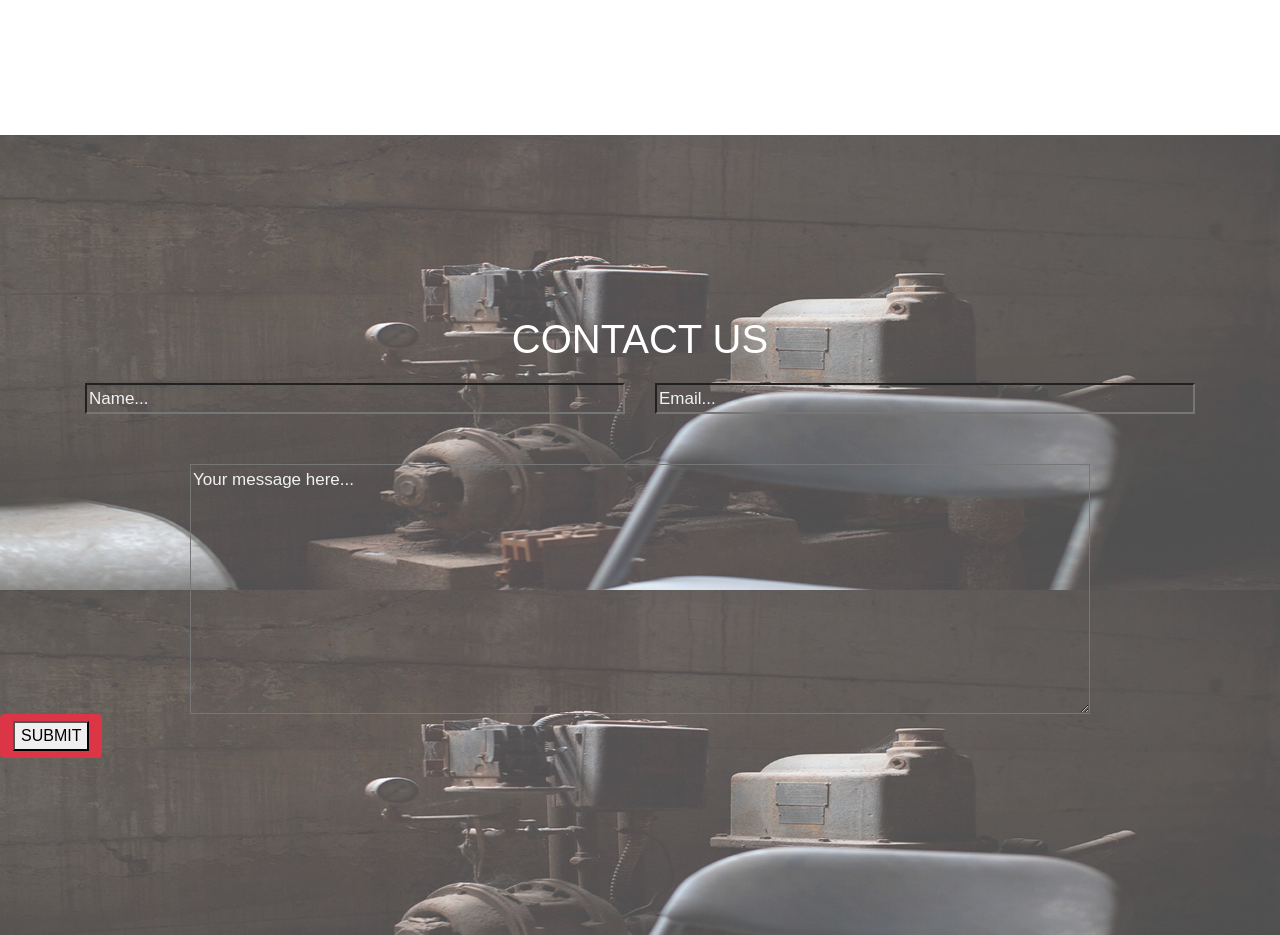
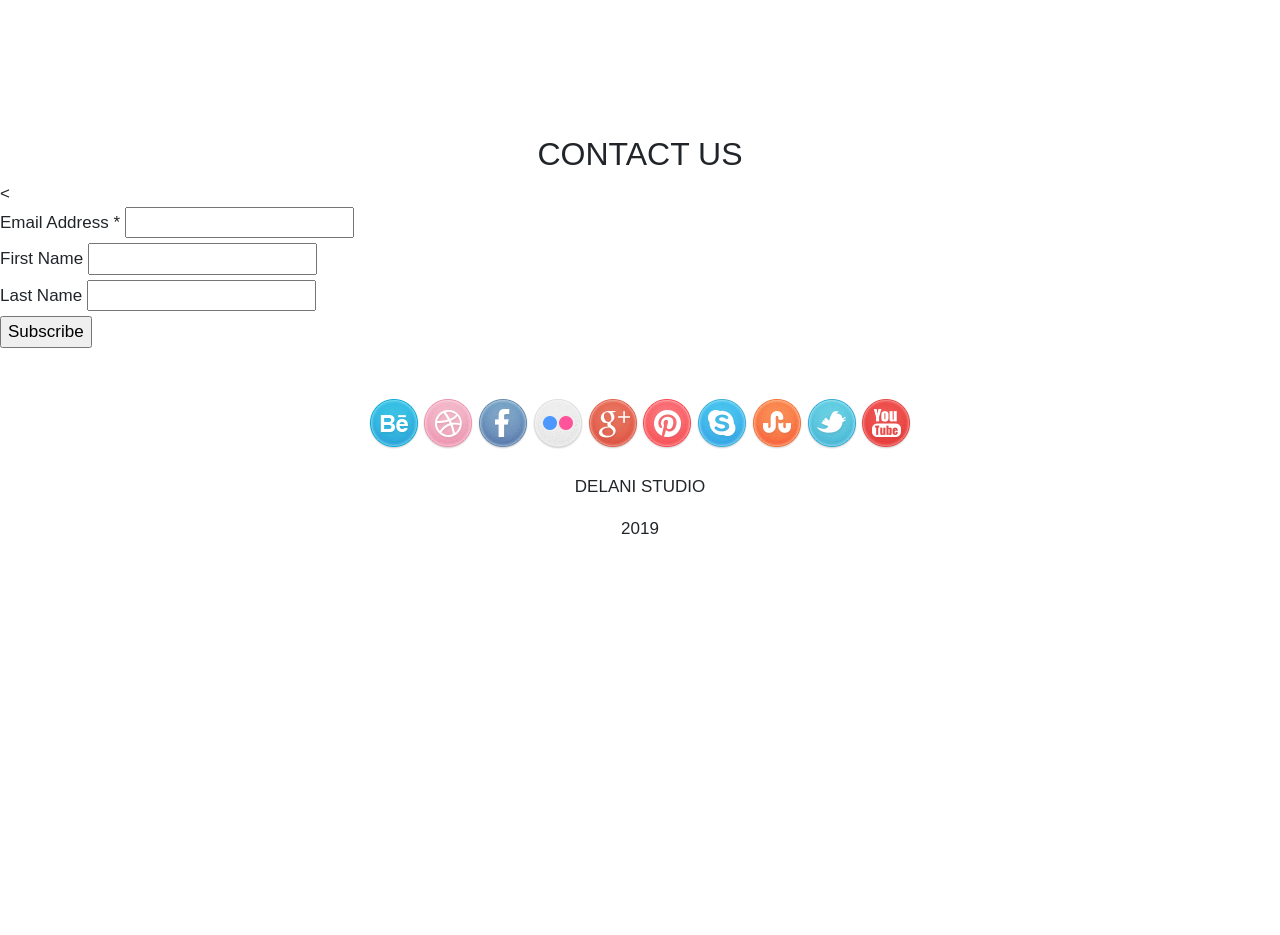
Before and after one commit to davidzeck/Delani_studio, a plain HTML site: page index.html in a window 1280 px wide. Shown: the part 2380-3315 px from the top of the page. After the commit the page ends 2937 px from the top, so only its background shows below. Drawn offline with Linux system fonts and the light colour scheme.

Commit message:
modified html part

```diff
--- a/css/style.css
+++ b/css/style.css
@@ -189,3 +189,6 @@ body {
 .clr{
   clear:both;
 }
+.pp{
+  background-image: url(image);
+}
--- a/index.html
+++ b/index.html
@@ -1,5 +1,6 @@
 <!DOCTYPE html>
 <html lang="en">
+
 <head>
     <meta charset="UTF-8">
     <meta name="viewport" content="width=device-width, initial-scale=1.0">
@@ -9,17 +10,17 @@
 
     <title>Delani_studio</title>
 </head>
+
 <body class="delta">
     <div class="container-fluid">
         <div class="head">
-            <img src="image/assets/logo/logo.png" alt ="delani" class="logos" >
+            <img src="image/assets/logo/logo.png" alt="delani" class="logos">
 
             <div class="introduction">
                 <h1>WELCOME</h1>
                 <h2> TO DELANI STUDIO</h2>
                 <h6>AMAZING PEOLE ARE MAKING AMAZING DESIGNS IN A FUN ENVIRONMENT</h6>
-                <img src="image/assets/mouse_click.png" alt="mouse-click"
-            class="click">
+                <img src="image/assets/mouse_click.png" alt="mouse-click" class="click">
 
             </div>
         </div>
@@ -33,19 +34,21 @@
                 When you work with us you are part of commited collaborators .
                 All aspects pf our software development and process are intergrated,interactive and agile.</p>
             <p> Ourapproach unifies design,development and product management to create exceptional products.</p>
-      <p> We start each project by understanding  your business goals,the user's needs and the product requirements</p>
-     <p>   Then we help translate them into effective and elegant  solutions.
+            <p> We start each project by understanding your business goals,the user's needs and the product requirements
+            </p>
+            <p> Then we help translate them into effective and elegant solutions.
             </p>
             <br>
             <br>
         </div>
         <div class="rada">
-        <img src="" alt ="delani" >
+            <img src="" alt="delani">
             <div class="servicess">
                 <h1>SERVICES</h1>
-            <p>Before we sign or write a line of code our team will spend the necessary time needed to understand your product vision</p>
+                <p>Before we sign or write a line of code our team will spend the necessary time needed to understand
+                    your product vision</p>
                 <p>the outcome of this scoping session a proposal or high-level statement of work.</p>
-              <p>based on your requirements,we can provide  acomplete offering or just the pieces you need.    </p>
+                <p>based on your requirements,we can provide acomplete offering or just the pieces you need. </p>
             </div>
         </div>
         <div class="aboutus">
@@ -58,19 +61,22 @@
         </div>
         <div class="aboutus">
             <div class="row">
-               <div class="col-md-4" >
+                <div class="col-md-4">
                     <div class="icon-one">
-                        <img src="image/assets/services_icons/design_icon.png" alt="design" >
+                        <img src="image/assets/services_icons/design_icon.png" alt="design">
                         <br>
                         <label>DESIGN</label>
                     </div>
                     <div class="text-one">
                         <h4>DESIGN</h4>
                         <p>
-                            Our design practice offers a full range of services including brand strategy,interaction and vidual design and user experience tesing
+                            Our design practice offers a full range of services including brand strategy,interaction and
+                            vidual design and user experience tesing
                         </p>
 
-                        <p>throughout your project  our designers create and implement visual design and workflows,solicit user feedback and work with you to make sure what gets built  is what is needed
+                        <p>throughout your project our designers create and implement visual design and
+                            workflows,solicit user feedback and work with you to make sure what gets built is what is
+                            needed
                         </p>
                     </div>
                 </div>
@@ -87,7 +93,8 @@
                             All engineers are fluent in the latest enterprise,mobile and web development technologies
                         </p>
 
-                        <p>They collaborate with your team to write,and improve code on a daily basis,using proven practices such as test-driven development and pair programing.
+                        <p>They collaborate with your team to write,and improve code on a daily basis,using proven
+                            practices such as test-driven development and pair programing.
                         </p>
                     </div>
                 </div>
@@ -102,7 +109,8 @@
                     <div class="text-three">
                         <h4>PRODUCT MANAGEMENT</h4>
                         <p>
-                        Planning and developent is iterative.Because we are constantly coding and testing,the products we build are alwaysready to go live.
+                            Planning and developent is iterative.Because we are constantly coding and testing,the
+                            products we build are alwaysready to go live.
                         </p>
 
                         <p>The iterative process allows for changes as bussiness processes evolve
@@ -122,70 +130,70 @@
     </div>
     <div class="icns aboutus">
         <div class="image-frame">
-            <img src="image/assets/portfolio/work1.jpg"/>
+            <img src="image/assets/portfolio/work1.jpg" />
             <div class="image-caption">
-              <h2>DESCRIPTION</h2>
+
                 Background
             </div>
         </div>
 
 
         <div class="image-frame">
-            <img src="image/assets/portfolio/work2.jpg"/>
+            <img src="image/assets/portfolio/work2.jpg" />
             <div class="image-caption">
-              <h2>DESCRIPTION</h2>
-              A  useable Logo
+
+                A useable Logo
             </div>
         </div>
 
 
         <div class="image-frame">
-            <img src="image/assets/portfolio/work3.jpg"/>
+            <img src="image/assets/portfolio/work3.jpg" />
             <div class="image-caption">
-              <h2>DESCRIPTION</h2>
+
                 Wallpaper
             </div>
         </div>
 
         <div class="image-frame">
-            <img src="image/assets/portfolio/work4.jpg"/>
+            <img src="image/assets/portfolio/work4.jpg" />
             <div class="image-caption">
-              <h2>DESCRIPTION</h2>
+
                 News center
             </div>
         </div>
 
 
         <div class="image-frame">
-            <img src="image/assets/portfolio/work5.jpg"/>
+            <img src="image/assets/portfolio/work5.jpg" />
             <div class="image-caption">
-              <h2>DESCRIPTION</h2>
+
                 User interface
             </div>
         </div>
 
 
         <div class="image-frame">
-            <img src="image/assets/portfolio/work6.jpg"/>
+            <img src="image/assets/portfolio/work6.jpg" />
             <div class="image-caption">
-              <h2>DESCRIPTION</h2>
+
                 System workout
             </div>
         </div>
 
 
         <div class="image-frame">
-            <img src="image/assets/portfolio/work7.jpg"/>
+            <img src="image/assets/portfolio/work7.jpg" />
             <div class="image-caption">
-              <h2>DESCRIPTION</h2>
+
                 C-logo
             </div>
         </div>
 
         <div class="image-frame">
-            <img src="image/assets/portfolio/work8.jpg"/>
+            <img src="image/assets/portfolio/work8.jpg" />
             <div class="image-caption">
-              <h2>DESCRIPTION</h2>
+
                 The bailey wonger
             </div>
         </div>
@@ -195,41 +203,37 @@
     <br>
     <br>
     <br>
-     <div class="contact">
-        <div class="container">
-            <h1>CONTACT US</h1>
-            <div class="row form-inputs">
-                <div class="col-md-6">
-                    <input type="text" name="firstname" id="firstname" placeholder="Name...">
+    <!-- Begin Mailchimp Signup Form -->
+
+    <h2 class="text-center">CONTACT US</h2>
+    <div class="pp">
+        <
+        <div class="mc-field-group">
+            <label for="mce-EMAIL">Email Address <span class="asterisk">*</span>
+            </label>
+            <input type="email" value="" name="EMAIL" class="required email" id="mce-EMAIL">
         </div>
-                <div class="col-md-6">
-                    <input type="email" name="emails" id="emails" placeholder="Email...">
+        <div class="mc-field-group">
+            <label for="mce-FNAME">First Name </label>
+            <input type="text" value="" name="FNAME" class="" id="mce-FNAME">
         </div>
+        <div class="mc-field-group">
+            <label for="mce-LNAME">Last Name </label>
+            <input type="text" value="" name="LNAME" class="" id="mce-LNAME">
         </div>
+        <div id="mce-responses" class="clear">
+            <div class="response" id="mce-error-response" style="display:none"></div>
+            <div class="response" id="mce-success-response" style="display:none"></div>
         </div>
-
-                <div class="row txa">
-
-                <textarea type="text"  placeholder="Your message here..."></textarea>
+        <!-- real people should not fill this in and expect good things - do not remove this or risk form bot signups-->
+        <div style="position: absolute; left: -5000px;" aria-hidden="true"><input type="text"
+                name="b_d3c2cc4aacf259635c34d50dc_a12c965530" tabindex="-1" value=""></div>
+        <div class="clear"><input type="submit" value="Subscribe" name="subscribe" id="mc-embedded-subscribe"
+                class="button"></div>
     </div>
-                <div class="btn btn-danger">
-                    <button type="submit" onclick="" id="myBtn">SUBMIT</button>
+    </form>
     </div>
-
-                <div id="myModal" class="modal">
-
-
-                    <div class="modal-content">
-                    <span class="close">&times;</span>
-                    <p>Thank you for contacting us. We have received your communication and will get back to you soon</p>
-                    </div>
-
-                </div>
-
-
-        </div>
-
-     </div>
+    <!--End mc_embed_signup-->
     <br>
     <br>
     <div class="aboutus sites">
@@ -251,7 +255,7 @@
     <br>
     <div class="aboutus">
         <p>
-                  DELANI  STUDIO
+            DELANI STUDIO
         </p>
         <p>
             2019
@@ -261,4 +265,5 @@
 </body>
 <script type="text/javascript" src="js/jquery-3.4.1.js"></script>
 <script type="text/javascript" src="js/script.js"></script>
+
 </html>
```
Lines whose indentation alone changed are shown as unchanged.
